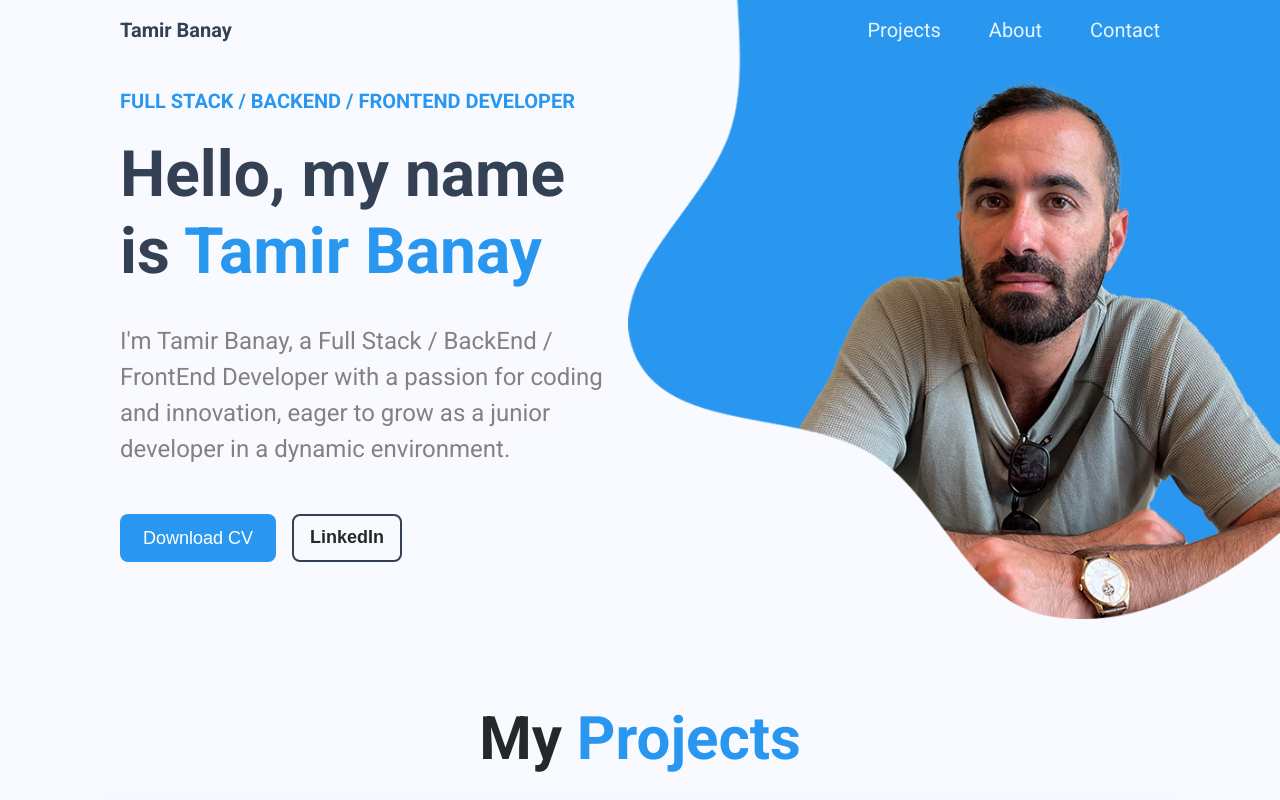
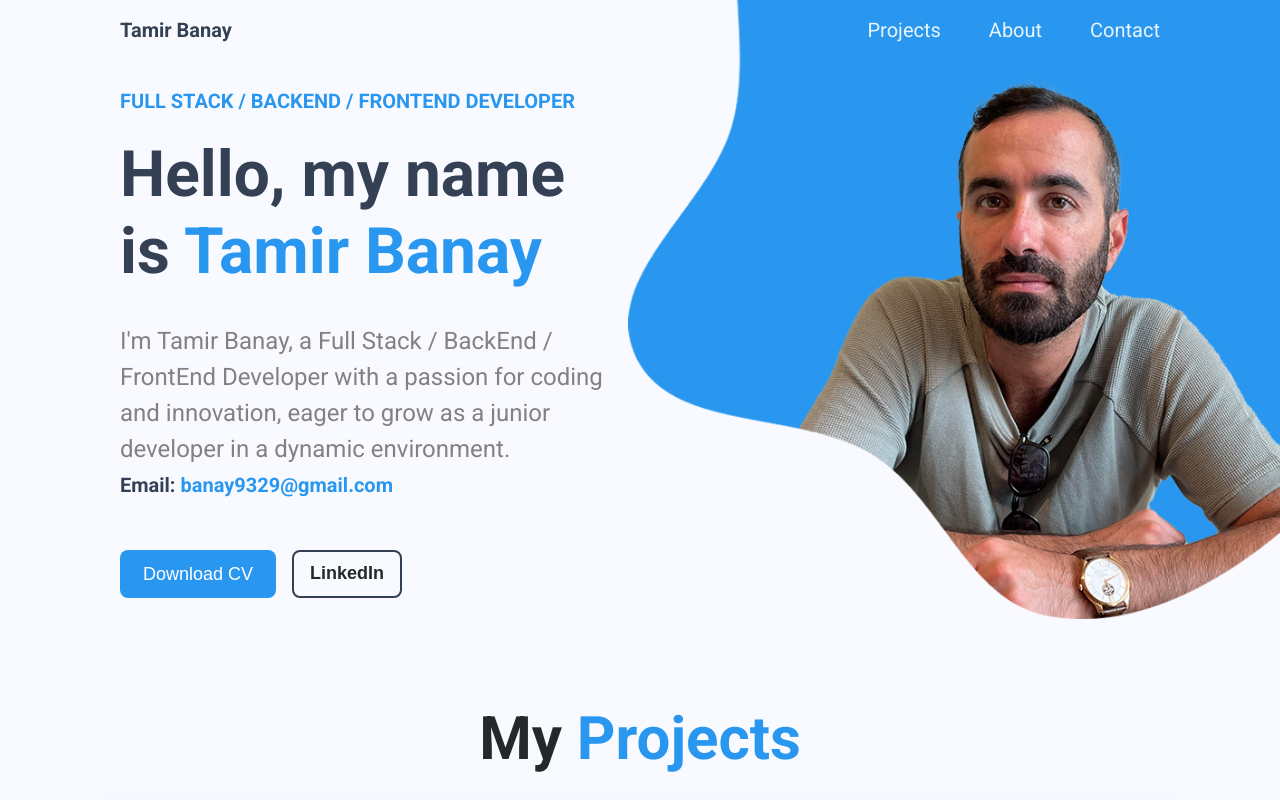
Before and after one commit to TamirBanay/my-personalSite, a React (Create React App) app in the folder my-personal-website/: page / in a window 1280 px wide. Shown: the top 800 px of the page. Built offline with nearby package versions, Linux system fonts and the light colour scheme.

Commit message:
add email in intro and chanage the background color of the button in the aboutme

```diff
--- a/my-personal-website/src/componets/AboutMe/AboutMe.css
+++ b/my-personal-website/src/componets/AboutMe/AboutMe.css
@@ -59,7 +59,8 @@
   font-style: normal;
   font-weight: 600;
   line-height: 150%; /* 27px */
-  background-color: white;
+  background-color: transparent; /* Ensure background is transparent for the outline effect */
+
 }
 .aboutMe-text-button:hover {
   background-color: #f2f2f2;
--- a/my-personal-website/src/componets/ContactMe/ContactMe.css
+++ b/my-personal-website/src/componets/ContactMe/ContactMe.css
@@ -104,10 +104,10 @@ input {
   height: 38px;
 }
 
-.image-icon-git:hover {
+/* .image-icon-git:hover {
   width: 38px;
   height: 38px;
-}
+} */
 
 .image-icon-mail {
   width: 42px;
--- a/my-personal-website/src/componets/intro/Intro.css
+++ b/my-personal-website/src/componets/intro/Intro.css
@@ -21,6 +21,11 @@
   font-size: 20px;
   line-height: 23.44px;
   text-transform: uppercase;
+}
+.intro-mail {
+  color: #344054;
+  font-weight: 600;
+  font-size: 20px;
 }
 .all-text {
   width: 508px;
--- a/my-personal-website/src/componets/intro/Intro.jsx
+++ b/my-personal-website/src/componets/intro/Intro.jsx
@@ -23,6 +23,9 @@ function Intro() {
       document.body.clientWidth;
     setScreenSize(newWidth);
   };
+  const moveToMail = () => {
+    window.location.href = "mailto:banay9329@gmail.com";
+  };
 
   useEffect(() => {
     updateScreenSize();
@@ -41,7 +44,11 @@ function Intro() {
             I'm Tamir Banay, a Full Stack / BackEnd / FrontEnd Developer with a
             passion for coding and innovation, eager to grow as a junior
             developer in a dynamic environment.
+            <div className="intro-mail" onClick={moveToMail}>
+              Email: <span className="name-color">banay9329@gmail.com</span>{" "}
+            </div>
           </div>
+
           <div className="buttons">
             <a href={myCV} download="Tamir Banay CV.pdf">
               <button className="cvButton">Download CV</button>
```
